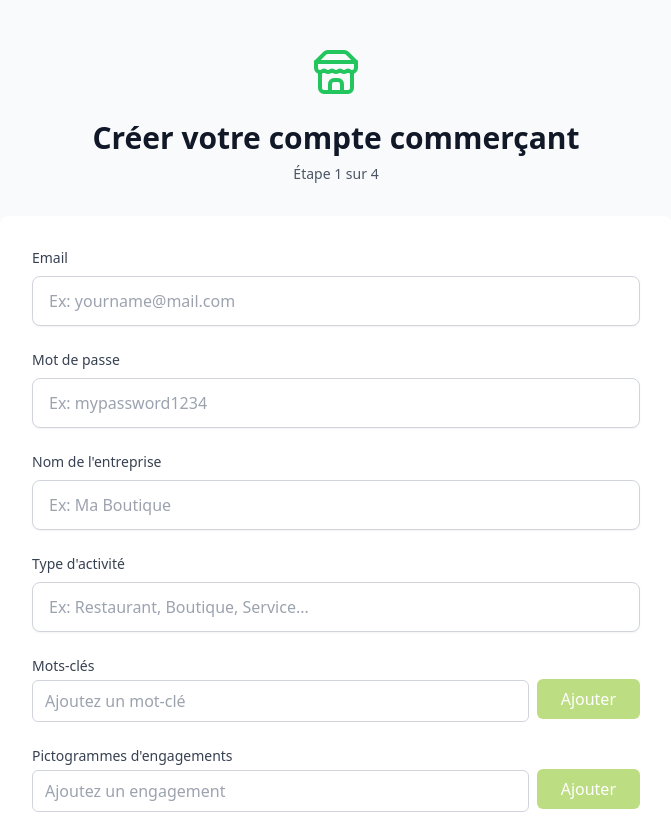
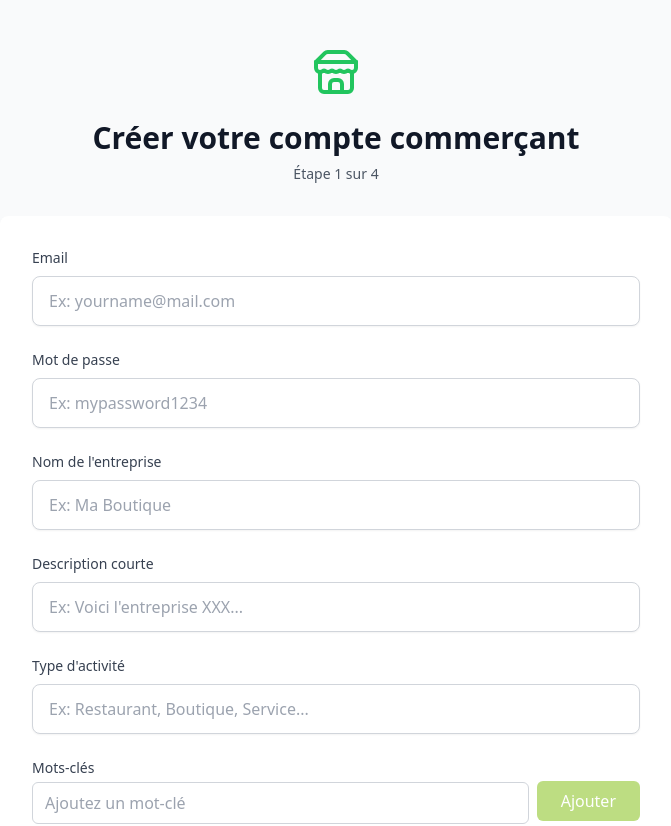
Before and after one commit to ManonDerydt/naymo-mvp-v1, a React (Vite) app: page /merchant/register in a window 1280 px wide. Shown: the top 826 px of the page, without its empty margins (304-975 px from the left). Built offline with nearby package versions, Linux system fonts and the light colour scheme.

Commit message:
Ajout de la description courte dans le formulaire d'inscription

```diff
--- a/src/pages/merchant/RegisterSteps.tsx
+++ b/src/pages/merchant/RegisterSteps.tsx
@@ -14,6 +14,7 @@ interface FormData {
   email: string
   password: string
   company_name: string
+  shortDescription: string
   business_type: string
   keywords: string[]
   commitments: string[]
@@ -43,7 +44,7 @@ const steps = [
   {
     id: 'business',
     title: 'Information entreprise',
-    fields: ['email', 'password', 'company_name', 'business_type', 'keywords', 'commitments'],
+    fields: ['email', 'password', 'company_name', 'shortDescription', 'business_type', 'keywords', 'commitments'],
   },
   {
     id: 'owner',
@@ -69,6 +70,7 @@ const RegisterSteps = () => {
     email: '',
     password: '',
     company_name: '',
+    shortDescription: '',
     business_type: '',
     keywords: [],
     commitments: [],
@@ -121,6 +123,7 @@ const RegisterSteps = () => {
       await setDoc(doc(db, "merchant", user.uid), {
         email: formData.email,
         company_name: formData.company_name,
+        shortDescription: formData.shortDescription,
         business_type: formData.business_type,
         keywords: formData.keywords,
         commitments: formData.commitments,
@@ -280,6 +283,13 @@ const BusinessInfoStep = ({ formData, onChange }: StepProps) => {
         placeholder="Ex: Ma Boutique"
       />
       <Input
+        label="Description courte"
+        name="shortDescription"
+        value={formData.shortDescription}
+        onChange={onChange}
+        placeholder="Ex: Voici l'entreprise XXX..."
+      />
+      <Input
         label="Type d'activité"
         name="business_type"
         value={formData.business_type}
```
